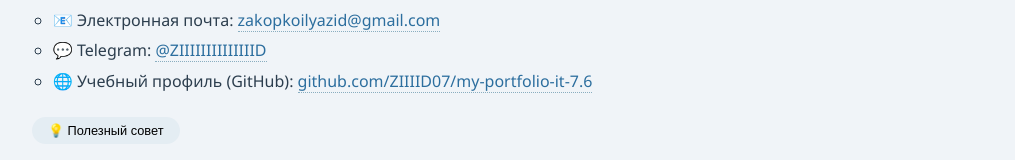
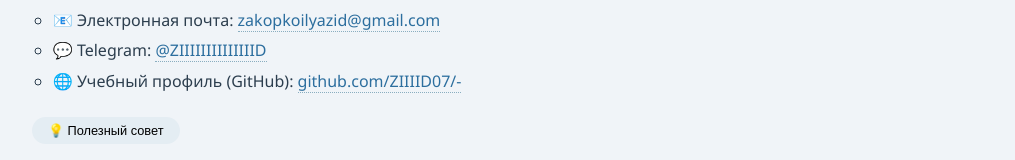
Before and after one commit to ZIIIID07/-, a plain HTML site: page Задание 7.4. it/index.html in a window 1280 px wide. Shown: the part 1654-1814 px from the top of the page, without its empty margins (132-1147 px from the left). Drawn offline with Linux system fonts and the light colour scheme.

Commit message:
Add files via upload

```diff
--- a/Задание 7.4. it/index.html
+++ b/Задание 7.4. it/index.html
@@ -134,7 +134,7 @@
         <div id="dynamicProjectContainer">
             <!-- Здесь будет динамически добавлен блок с демо-проектом -->
         </div>
-        <p>👉 Посмотреть архив моих заданий можно в <a href="https://github.com/ZIIIID07/my-portfolio-it-7.6/projects?query=is%3Aopen" target="_blank" id="repoDemoLink">учебном репозитории</a> или скачать пример <a href="#" id="downloadDemoLink">первой вёрстки</a>.</p>
+        <p>👉 Посмотреть архив моих заданий можно в <a href="https://github.com/ZIIIID07/-" target="_blank" id="repoDemoLink">учебном репозитории</a> или скачать пример <a href="#" id="downloadDemoLink">первой вёрстки</a>.</p>
         <a href="#" id="otherProjectsLink" style="display: inline-block; margin-top: 0.2rem;">📖 Другие проекты из академии →</a>
         <!-- Блок для уведомлений -->
         <div id="notificationDemo" class="demo-message" style="display: none;"></div>
@@ -148,7 +148,7 @@
         <ul>
             <li>📧 Электронная почта: <a href="mailto:zakopkoilyazid@gmail.com">zakopkoilyazid@gmail.com</a></li>
             <li>💬 Telegram: <a href="https://t.me/ZIIIIIIIIIIIIIID" target="_blank">@ZIIIIIIIIIIIIIID</a></li>
-            <li>🌐 Учебный профиль (GitHub): <a href="https://github.com/ZIIIID07/my-portfolio-it-7.6" target="_blank" id="githubDemoLink">github.com/ZIIIID07/my-portfolio-it-7.6</a></li>
+            <li>🌐 Учебный профиль (GitHub): <a href="https://github.com/ZIIIID07/-" target="_blank" id="githubDemoLink">github.com/ZIIIID07/-</a></li>
         </ul>
         <!-- Кнопка "Показать/скрыть доп.совет" - интерактив -->
         <button id="toggleAdviceBtn" style="background: #e4edf3; border: none; padding: 0.4rem 1rem; border-radius: 40px; cursor: pointer; margin-top: 0.5rem; font-size: 0.8rem;">💡 Полезный совет</button>
@@ -170,16 +170,16 @@
     document.addEventListener('DOMContentLoaded', function() {
         console.log('✅ Портфолио Ильи Закопко загружено!');
 
-        // Обновляем реальные ссылки на GitHub, чтобы они точно работали
+        // Обновляем реальные ссылки на GitHub
         const githubRepoLink = document.getElementById('githubDemoLink');
         if (githubRepoLink) {
-            githubRepoLink.href = 'https://github.com/ZIIIID07/my-portfolio-it-7.6';
+            githubRepoLink.href = 'https://github.com/ZIIIID07/-';
             githubRepoLink.target = '_blank';
         }
 
         const repoProjectsLink = document.getElementById('repoDemoLink');
         if (repoProjectsLink) {
-            repoProjectsLink.href = 'https://github.com/ZIIIID07/my-portfolio-it-7.6/projects?query=is%3Aopen';
+            repoProjectsLink.href = 'https://github.com/ZIIIID07/-';
             repoProjectsLink.target = '_blank';
         }
     });
```
